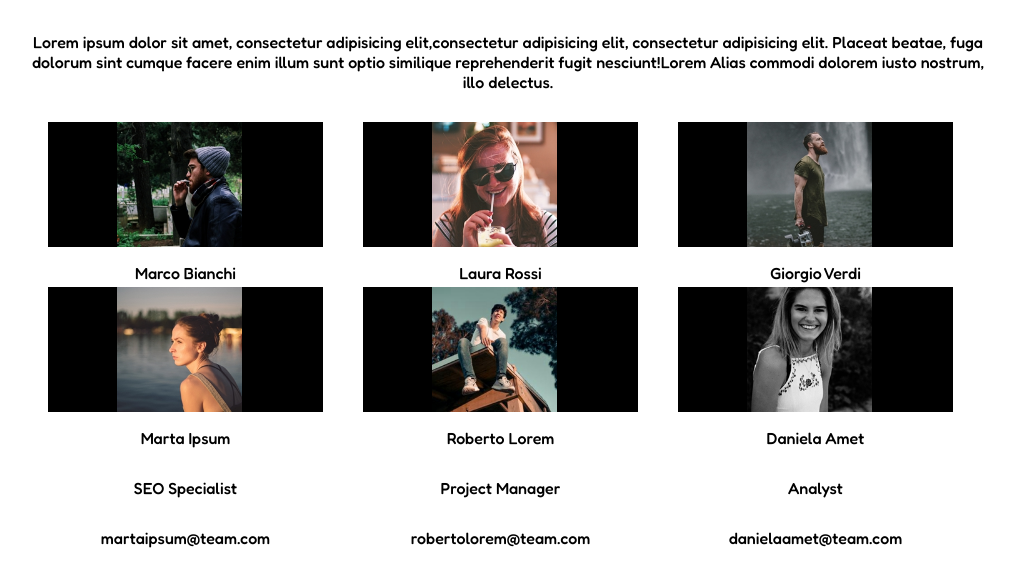
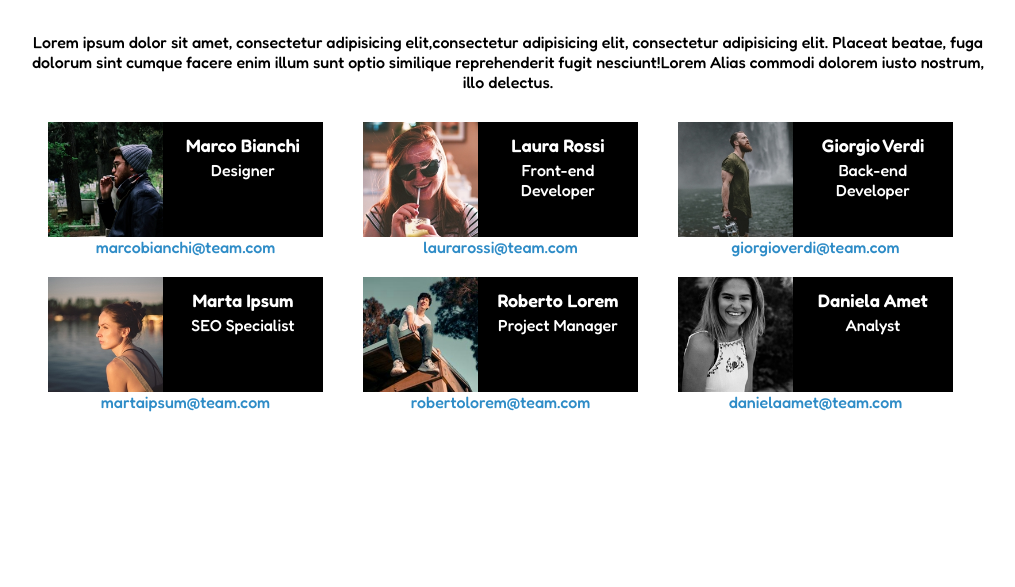
Before and after one commit to BernardoBarbucci/html-css-float-cards, a plain HTML site: page index.html in a window 1280 px wide. Shown: the part 83-670 px from the top of the page, without its empty margins (132-1147 px from the left). Drawn offline with Linux system fonts and the light colour scheme.

Commit message:
name + job + email .css

```diff
--- a/Style/style.css
+++ b/Style/style.css
@@ -43,13 +43,14 @@ main{
     width: 75%;
     text-align: center;
     margin: 0 auto;
+    height: 110px;
 }
 
 /*Profili*/
 
 .profile{
     margin: 0 20px 40px 20px;
-    height: 125px;
+    height: 115px;
     background-color: black;
     width: calc(100% /3 - 45px);
 }
@@ -57,6 +58,7 @@ main{
 .profile-photo{
     margin-right: 12px;
     height: 100%;
+    float: left;
 }
 
 .profile-info{
@@ -66,3 +68,19 @@ main{
 p{
     margin-bottom: 30px;
 }
+
+.profile-name{
+    color: white;
+    font-size: 18px;
+    font-weight: bold;
+    margin-bottom: 4px;
+}
+
+.profile-job{
+    color: white;
+    margin-bottom: 4px;
+}
+
+.profile-email{
+    color: rgb(46, 140, 199);
+}
```
Also changed, not shown: index.html (line endings or trailing spaces).
